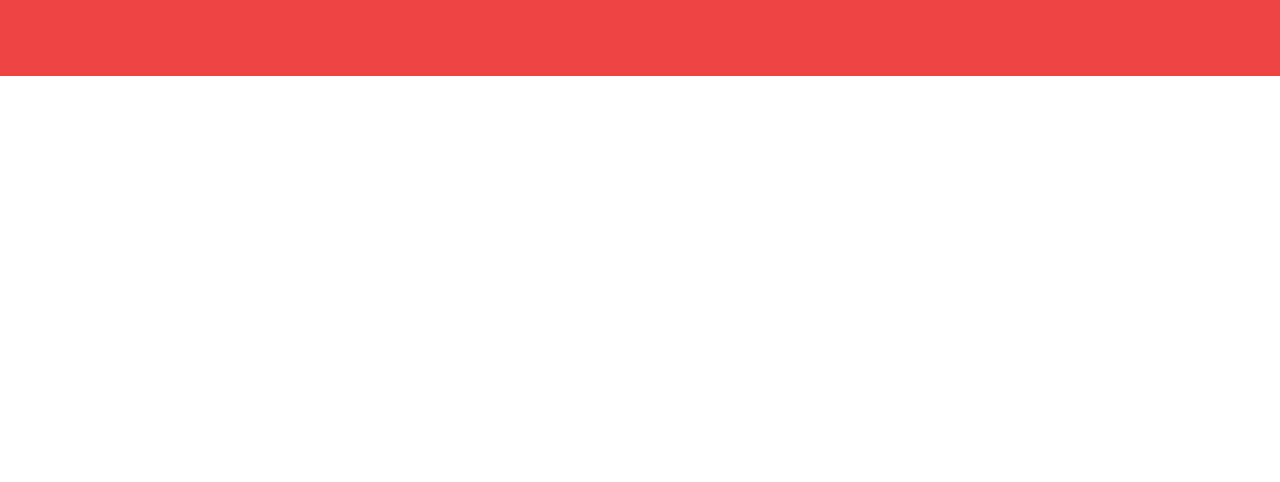
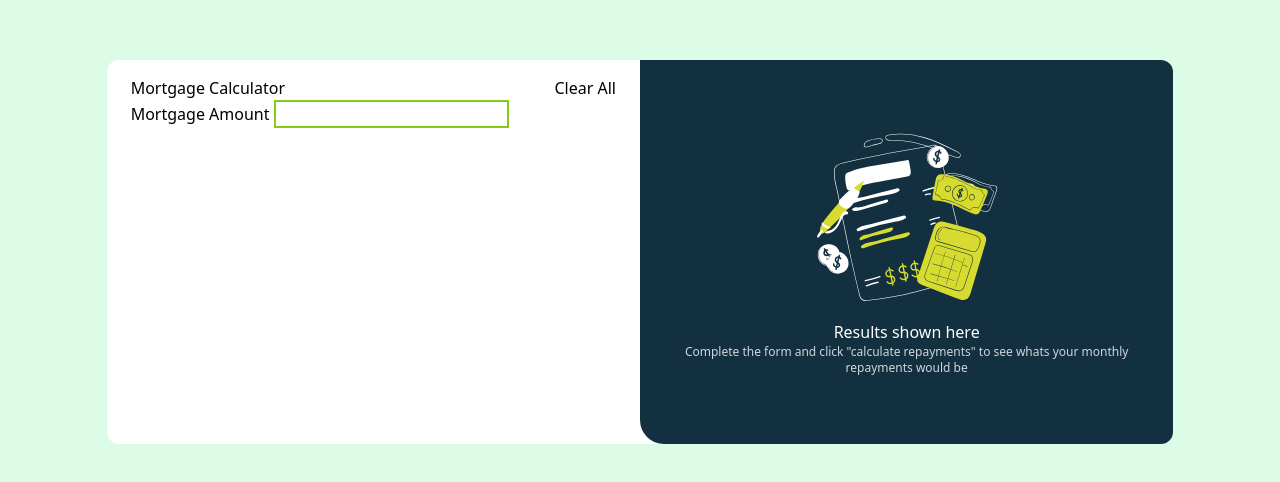
Before and after one commit to ash-109/mortgage-repayment-calculator, a website: page index.html in a window 1280 px wide. Shown: the part 148-630 px from the top of the page. Drawn offline with Linux system fonts and the light colour scheme.

Commit message:
update html css
design results section empty state

```diff
--- a/index.html
+++ b/index.html
@@ -1,13 +1,41 @@
 <!doctype html>
-<html>
+<html class="h-full">
 <head>
   <meta charset="UTF-8">
   <meta name="viewport" content="width=device-width, initial-scale=1.0">
-  <link href="./dist/style.css" rel="stylesheet">
+  <link rel="icon" type="image/png" sizes="32x32" href="./assets/images/favicon-32x32.png">
+    <link href="./dist/style.css" rel="stylesheet">
+
+  <title>Mortgage repayment calculator | Frontend Mentor</title>
 </head>
-<body>
-  <div class="bg-red-500 text-center justify-center h-56">
+<body class=" bg-green-100 flex justify-center items-center h-screen w-full">
+  <div  class=" flex  bg-white h-96 w-10/12  rounded-xl ">
+<div id="left" class="flex flex-col w-1/2 px-6 py-4 ">
+<div class="flex w-full justify-between">
+  <h1>
+    Mortgage Calculator
+  </h1>
+<a href="">Clear All</a>
+</div>
+<form action="">
+  <div>
 
+  <label for="mortage_amount">Mortgage Amount</label>
+<input type="text" class="border-solid border-lime-500 border-2">
+</div>
+</form>
+
+</div>
+
+<!-- Results section -->
+
+<div class="w-1/2 bg-dark-blue rounded-r-xl rounded-bl-3xl " id="results">
+  <div id="empty" class="flex flex-col justify-center items-center h-full text-center px-4">
+<img src="./assets/images/illustration-empty.svg" alt="">
+<h2 class="text-white">Results shown here</h2>
+<p class="text-gray-300 text-xs">Complete the form and click "calculate repayments" to see whats your monthly repayments would be</p>
+  </div>
+</div>
 <div>
 </body>
 </html>
--- a/styles/styles.css
+++ b/styles/styles.css
@@ -1,3 +1,9 @@
 @tailwind base;
 @tailwind components;
 @tailwind utilities;
+
+.bg-dark-blue{
+    background-color: rgb(19, 48, 64);
+}
+
+/* npx tailwindcss -i ./styles/styles.css -o ./dist/style.css --watch */
```
Also changed, not shown: styles/index.html (added, +61 -0 lines), dist/style.css.
